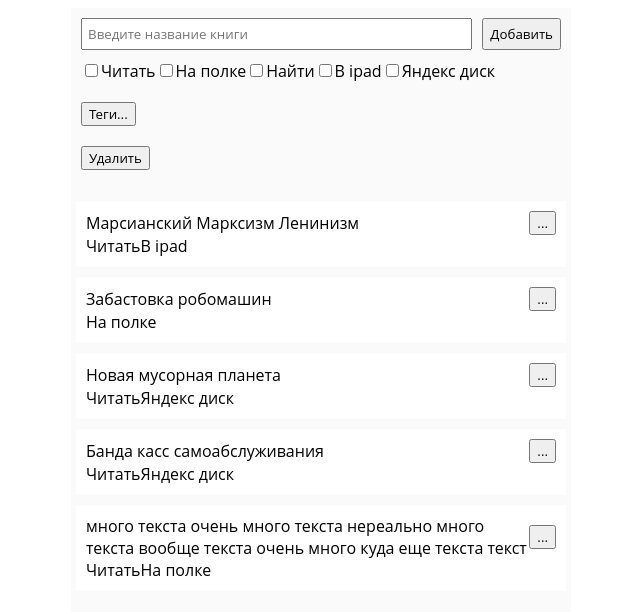
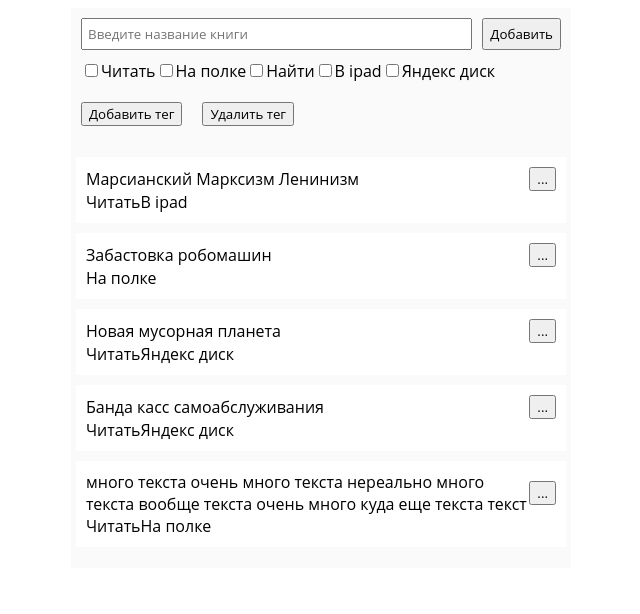
Before and after one commit to evgenynovak/book-library-app-react, a React (Create React App) app: page / in a window 1280 px wide. Shown: the top 614 px of the page, without its empty margins (319-959 px from the left). Built offline with nearby package versions, Linux system fonts and the light colour scheme.

Commit message:
changed the display Addtags

```diff
--- a/src/App.js
+++ b/src/App.js
@@ -51,8 +51,10 @@
  return (
     <div className={scss.app}>
     <AddBook onAddBook={handleAddBook} tagsData={tags}/>
-    <AddTags onAddTag={handleAddTag}/>
-    <DeleteTags tagsData={tags} onDeleteTag={handleDeleteTag}/>
+    <div className={scss.tags}>
+      <AddTags onAddTag={handleAddTag}/>
+      <DeleteTags tagsData={tags} onDeleteTag={handleDeleteTag}/>
+    </div>
     <BooksList data={books} onRemoveItem={handleRemoveItem} changeApp={isChange} tagsData={tags}/>
     </div>
  )
--- a/src/App.module.scss
+++ b/src/App.module.scss
@@ -5,3 +5,11 @@
   max-width: 500px;
   background-color: $primary;
 }
+
+.tags {
+  display: flex;
+  flex-direction: row;
+  flex-basis: auto;
+  align-items: center;
+  flex-wrap: wrap;
+}
--- a/src/components/AddTags/AddTags.js
+++ b/src/components/AddTags/AddTags.js
@@ -26,14 +26,13 @@
 
   return (
     <div className={scss.addTags}>
-    <button
+    <button className={buttonEditTagsIsPressed && scss.hidden}
       type='button'
       onClick={handleOpenClose}>
-      Теги...
+      Добавить тег
     </button>
 
     {buttonEditTagsIsPressed &&
-      <div>
         <form className={scss.form}>
           <input
             className={scss.formInputTitle}
@@ -42,10 +41,9 @@
             onChange={(e) => setTagName(e.target.value)}
             placeholder='Введите название тега'
           />
-        <button className={scss.formSubmit} type='button' onClick={handleSubmitFormAddTags}>Сохранить</button>
+        <button className={scss.formSubmit} type='button' onClick={handleSubmitFormAddTags}>Добавить тег</button>
         <button className={scss.formSubmit} type='button' onClick={handleOpenClose}> X </button>
         </form>
-      </div>
     }
     </div>
   )
--- a/src/components/AddTags/AddTags.module.scss
+++ b/src/components/AddTags/AddTags.module.scss
@@ -8,7 +8,6 @@
   display: flex;
   flex-direction: row;
   margin: 0 -5px;
-  margin-top: 10px;
   padding-top: 20px;
   padding-bottom: 20px;
   padding-right: 10px;
@@ -27,3 +26,7 @@
 .formSubmit {
   margin: 0 5px;
 }
+
+.hidden {
+  display: none;
+}
--- a/src/components/DeleteTags/DeleteTags.js
+++ b/src/components/DeleteTags/DeleteTags.js
@@ -50,7 +50,7 @@
       <button
         type='button'
         onClick={handleOpenClose}>
-        Удалить
+        Удалить тег
       </button>
       {buttonEditTagsIsPressed &&
         <div>
```
